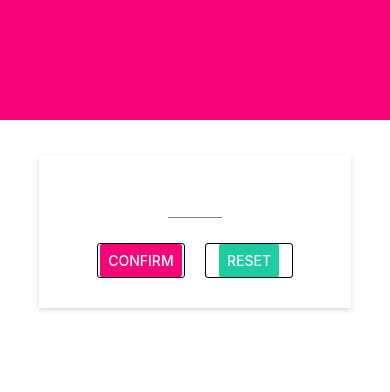
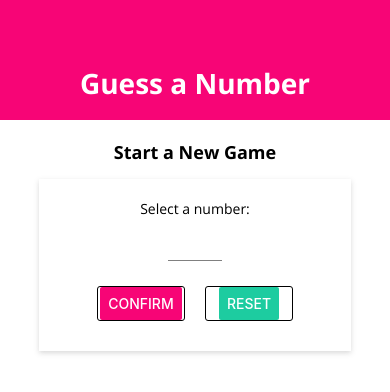
Before and after one commit to AhmedAlsudairi/Guess-Number-App, a React Native app: screen / in a window 390 px wide. Shown: the top 392 px of the page. Built offline with nearby package versions, Linux system fonts and the light colour scheme.

Commit message:
fix a font bug

```diff
--- a/App.js
+++ b/App.js
@@ -19,7 +19,7 @@ export default function App() {
   const [isLoad,setIsLoad] = useState(false);
 
   if(!isLoad){
-    <AppLoading startAsync={onFontLoad} onFinish={()=> {setIsLoad(true)}}  />
+  return <AppLoading startAsync={onFontLoad} onFinish={()=> {setIsLoad(true)}}  />;
   }
   const onNewGameHandler = () => {
     setSelectedNumber(null);
--- a/components/BodyText/BodyText.js
+++ b/components/BodyText/BodyText.js
@@ -4,7 +4,7 @@ import {Text, StyleSheet } from 'react-native';
 const BodyText = (props) => {
 
     return (
-            <Text style={{...styles.BodyText,...props.style}}>{props.title}</Text>
+            <Text style={{...styles.BodyText,...props.style}}>{props.children}</Text>
     );
 }
 
--- a/components/TitleText/TitleText.js
+++ b/components/TitleText/TitleText.js
@@ -4,7 +4,7 @@ import {Text, StyleSheet } from 'react-native';
 const TitleText = (props) => {
 
     return (
-            <Text style={{...styles.TitleText,...props.style}}>{props.title}</Text>
+            <Text style={{...styles.TitleText,...props.style}}>{props.children}</Text>
     );
 }
 
```
